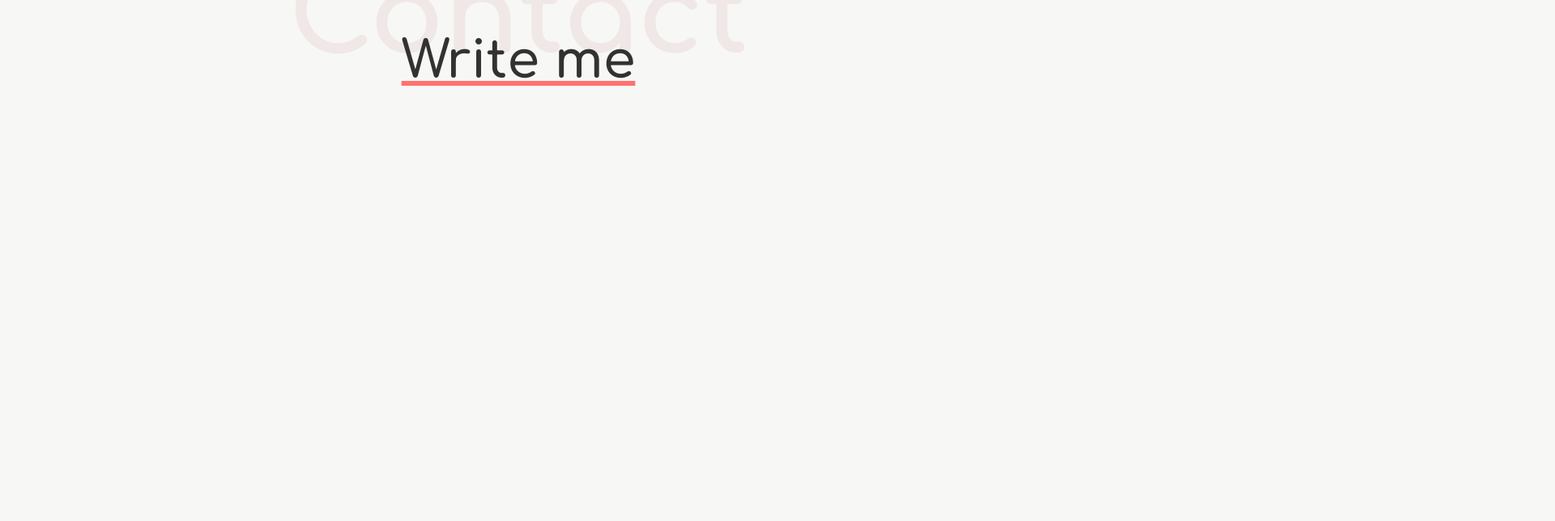
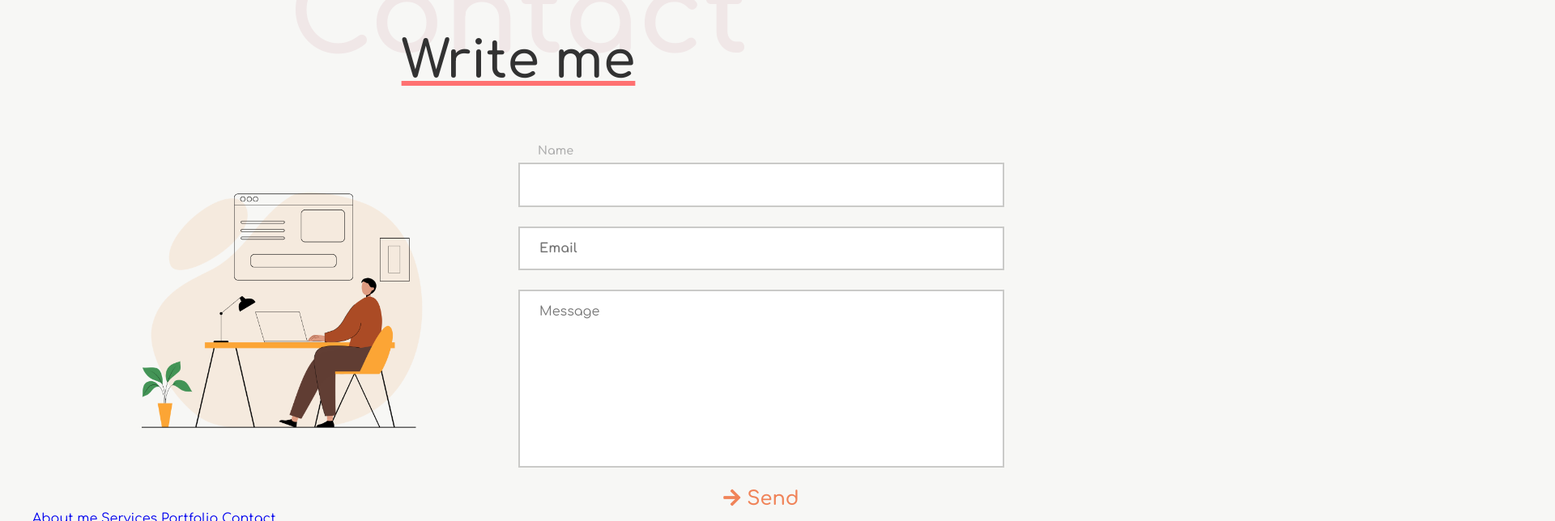
Before and after one commit to diegoOG09/portafolio, a website: page index.html in a window 1280 px wide. Shown: the part 3623-4267 px from the top of the page at 81% size, 1920 px wide, since content can reach past the window. Drawn offline with Linux system fonts and the light colour scheme.

Commit message:
Form styles added
- Border color gray for inputs and textarea
- Button style added

```diff
--- a/index.html
+++ b/index.html
@@ -138,7 +138,9 @@
       </div>
 
       <div class="contact-form">
-        <form action="">
+        <span class="name-span">Name</span>
+        <form id="form" action="">
+
           <input type="text" placeholder="">
           <input type="email" placeholder="Email">
           <textarea name="txtArea" id="txtArea" cols="30" rows="10" placeholder="Message"></textarea>
--- a/src/scss/layout/_contact.scss
+++ b/src/scss/layout/_contact.scss
@@ -21,4 +21,67 @@
     font-weight: 600;
     margin-bottom: 4rem;
   }
+
+  .contact-grid {
+    display: grid;
+    grid-template-columns: repeat(2,1fr);
+
+    .contact-image {
+      img {
+        display: block;
+        margin: auto;
+        max-width: 370px;
+      }
+    }
+
+    .contact-form {
+      .name-span {
+        padding-left: 1.5rem;
+        font-size: .9rem;
+        color: #adadad;
+        font-weight: 600;
+      }
+      #form {
+        margin-top: .4rem;
+        display: flex;
+        flex-direction: column;
+        row-gap: 1.5rem;
+
+        input {
+          font-weight: 700;
+          color: #323232;
+          padding: 1rem 0 1rem 1.5rem;
+          border: 2px solid #cacac8;
+        }
+        input:focus {
+          outline: none;
+          border:2px solid #F08358;
+        }
+
+        textarea {
+          color: #323232;
+          padding: 1rem 0 1rem 1.5rem;
+          border: 2px solid #cacac8;
+          resize: none;
+        }
+
+        textarea:focus {
+          outline: none;
+          border:2px solid #F08358;
+        }
+
+        button {
+          i {
+            margin-right: .5rem;
+          }
+          cursor: pointer;
+          color: $like_salmon;
+          border: none;
+          background-color: #f7f7f5;
+          font-size: 1.5rem;
+          font-weight: 600;
+        }
+      }
+    }
+  }
 }
```
Also changed, not shown: build/css/app.css, 1 other file.
